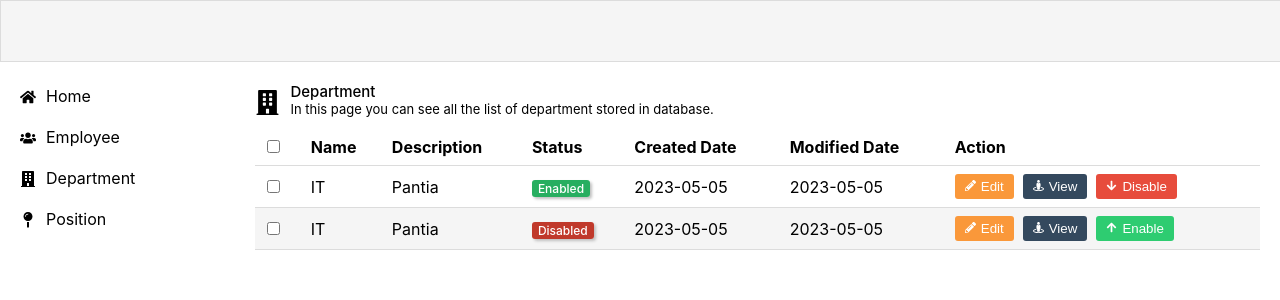
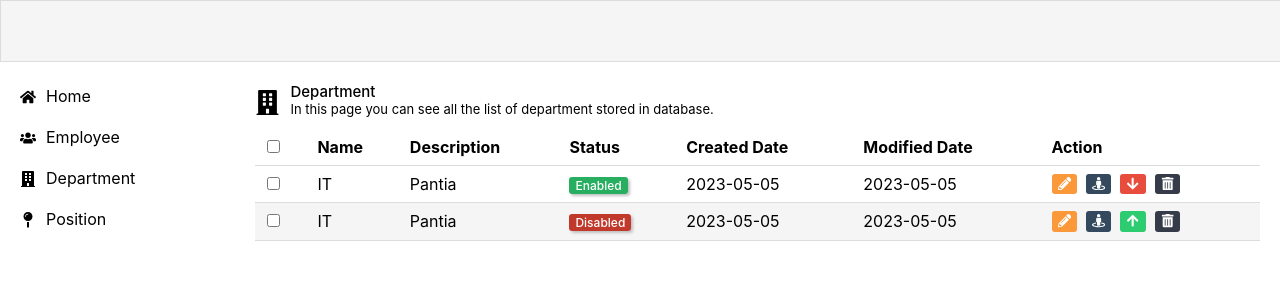
Before and after one commit to vmpantia/react-web, a React (Create React App) app: page /department in a window 1280 px wide. Shown: the top 300 px of the page. Built offline with nearby package versions, Linux system fonts and the light colour scheme.

Commit message:
[u] Changes

```diff
--- a/src/components/Department/List.tsx
+++ b/src/components/Department/List.tsx
@@ -1,6 +1,6 @@
 import { departmentDTO } from "../../models/dtos/departmentDTO";
 import { format } from 'date-fns'
-import Button from "../Shared/Button";
+import IconButton from "../Shared/IconButton";
 
 type Props = {
     dataSource: departmentDTO[];
@@ -41,11 +41,12 @@ const List = (props:Props) => {
                             <td>{format(data.createdDate, "yyyy-MM-dd")}</td>
                             <td>{format(data.modifiedDate, "yyyy-MM-dd")}</td>
                             <td>
-                                <Button text="Edit" onButtonClickedHandler={editButtonClicked} /> &nbsp;
-                                <Button text="View" onButtonClickedHandler={editButtonClicked} /> &nbsp;
+                                <IconButton text="Edit" onButtonClickedHandler={editButtonClicked} /> &nbsp;
+                                <IconButton text="View" onButtonClickedHandler={editButtonClicked} /> &nbsp;
                                 {data.status === 0 ?
-                                    <Button text="Disable" onButtonClickedHandler={editButtonClicked} />:
-                                    <Button text="Enable" onButtonClickedHandler={editButtonClicked} />}
+                                    <IconButton text="Disable" onButtonClickedHandler={editButtonClicked} />:
+                                    <IconButton text="Enable" onButtonClickedHandler={editButtonClicked} />} &nbsp;
+                                <IconButton text="Delete" onButtonClickedHandler={editButtonClicked} />
                             </td>
                         </tr>
                     );
--- a/src/components/Shared/Button.tsx
+++ /dev/null
@@ -1,24 +0,0 @@
-import { FaArrowDown, FaArrowUp, FaPencilAlt, FaSearch, FaStreetView } from "react-icons/fa";
-
-type Props = {
-    text:string;
-    onButtonClickedHandler: () => void;
-}
-
-const Button = (props:Props) => {
-    const {text, onButtonClickedHandler} = props;
-
-    return(
-        <button className={"btn " + text.toLocaleLowerCase() + "-btn"}
-                onClick={onButtonClickedHandler}>
-            {{ "Edit" : <FaPencilAlt/>,
-               "View" : <FaStreetView/>,
-               "Enable" : <FaArrowUp/>,
-               "Disable" : <FaArrowDown/>
-            }[text]}
-            {text}
-        </button>
-    );
-}
-
-export default Button;
--- /dev/null
+++ b/src/components/Shared/IconButton.tsx
@@ -0,0 +1,25 @@
+import { FaArrowDown, FaArrowUp, FaPencilAlt, FaSearch, FaStreetView, FaTrash, FaTrashAlt } from "react-icons/fa";
+
+type Props = {
+    text:string;
+    onButtonClickedHandler: () => void;
+}
+
+const IconButton = (props:Props) => {
+    const {text, onButtonClickedHandler} = props;
+
+    return(
+        <button className={"icon-btn " + text.toLocaleLowerCase() + "-btn"}
+                title={text}
+                onClick={onButtonClickedHandler}>
+            {{ "Edit" : <FaPencilAlt/>,
+               "View" : <FaStreetView/>,
+               "Enable" : <FaArrowUp/>,
+               "Disable" : <FaArrowDown/>,
+               "Delete" : <FaTrashAlt/>
+            }[text]}
+        </button>
+    );
+}
+
+export default IconButton;
--- a/src/style.css
+++ b/src/style.css
@@ -105,15 +105,15 @@ tr:nth-child(even) {
   color: white;
 }
 
-.btn {
+.icon-btn {
   border:none;
-  padding: 5px 10px;
   border-radius: 3px;
 }
-.btn svg {
-  font-size: 11px;
-  margin-right: 5px;
+.icon-btn svg {
+  padding-top: 2px;
+  text-align:center;
 }
+
 .edit-btn {
   background-color: #fa983a;
   color: white;
@@ -146,3 +146,10 @@ tr:nth-child(even) {
   background-color: #c0392b;
   color: white;
 }
+.delete-btn {
+  background-color: #353b48;
+  color: white;
+}
+.delete-btn:enabled:hover {
+  background-color: #2f3640;
+}
```
